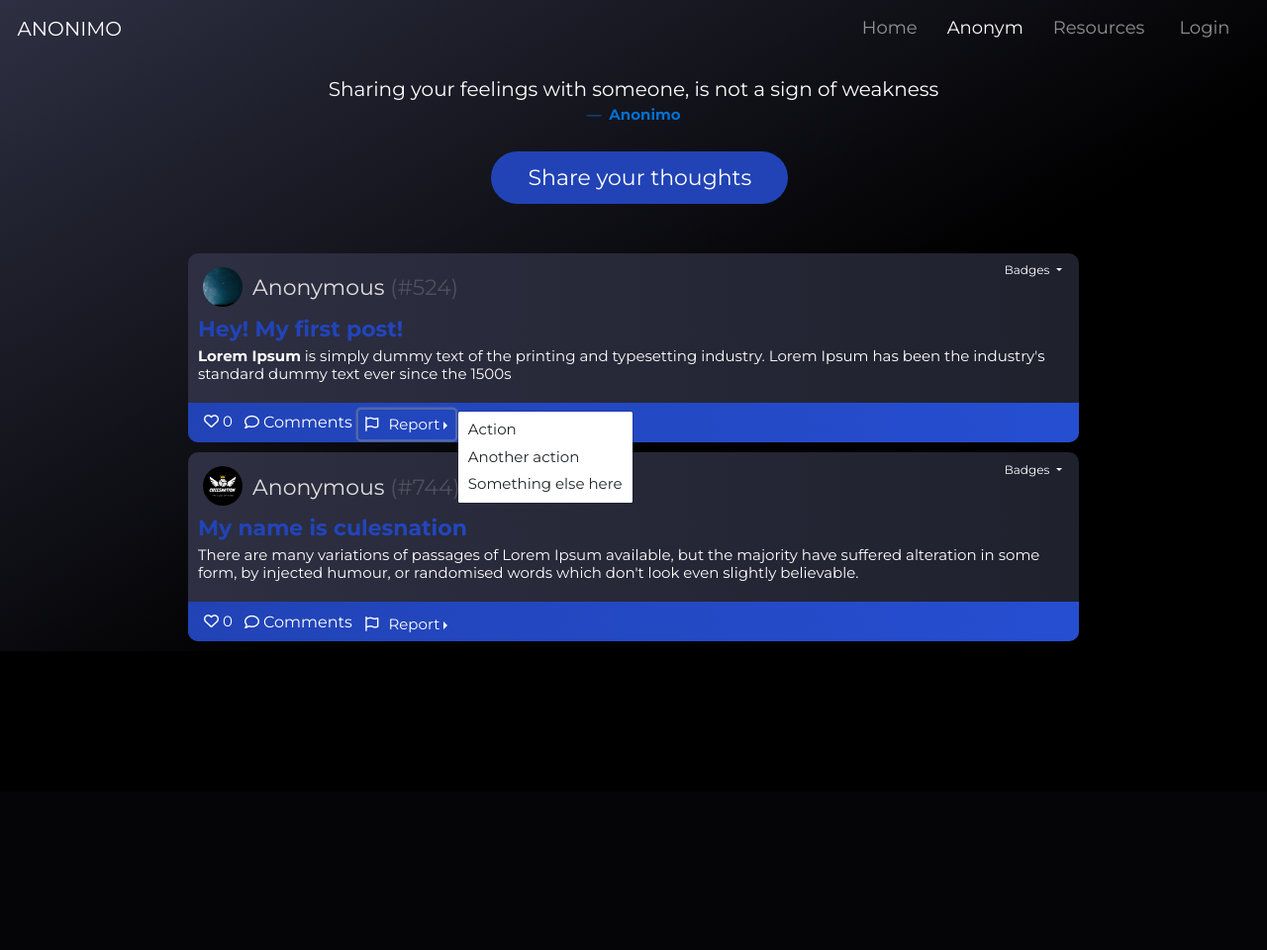
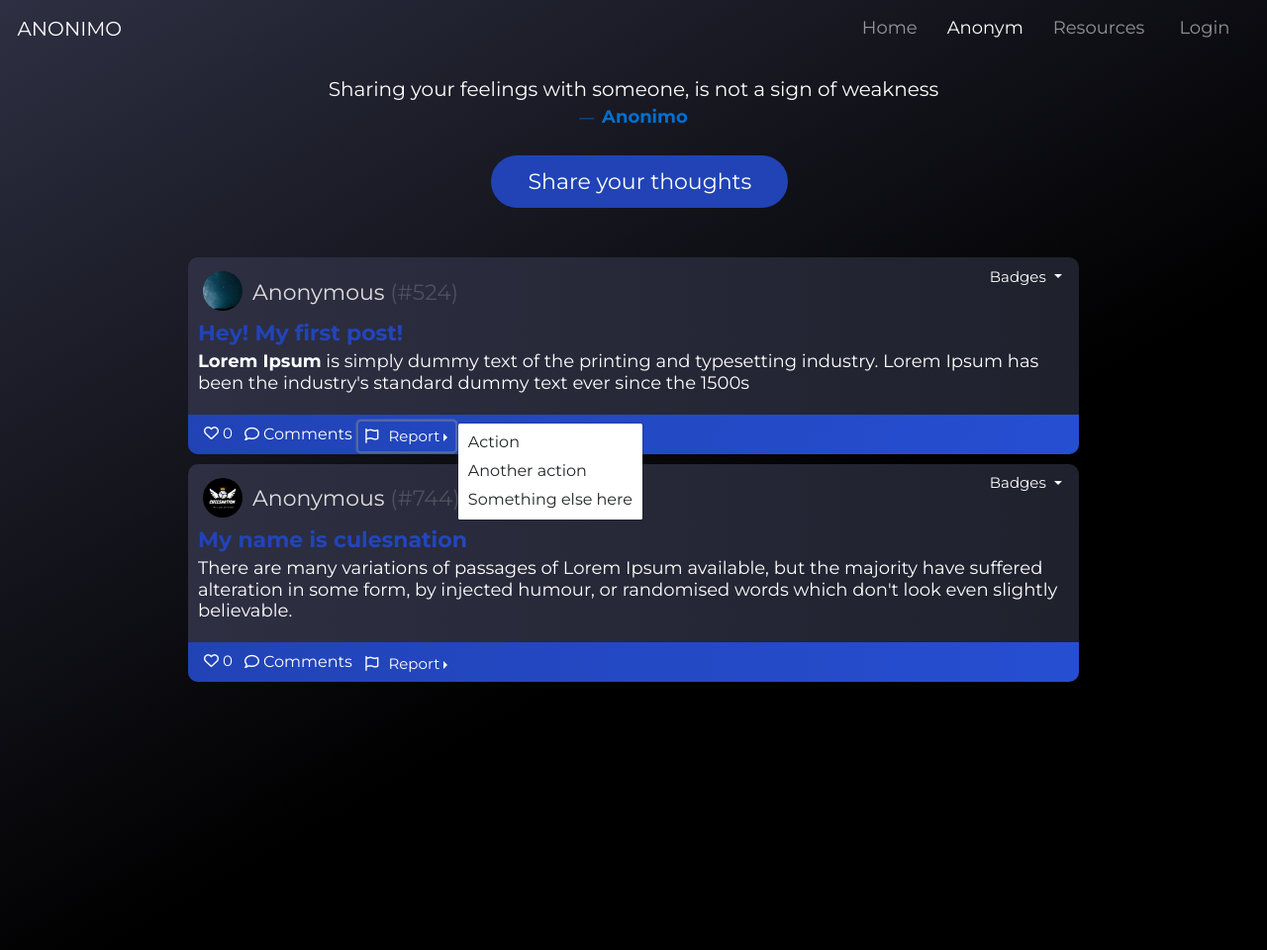
Before and after one commit to CodeFuseX/Anonimo-ML, a Django app: page /anonym in a window 1280 px wide, after a click on "Report". Shown: the whole page at 99% size. Before the commit the page ends 648 px from the top, so only its background shows below. Run offline with Django 3.2, Linux system fonts and the light colour scheme; data comes from the database, SQL or seed files in the repository; both versions use the stored data as it was after the commit; data that the repository does not hold is empty; some libraries are stand-ins or nearby versions.

Commit message:
font-size & minor updates

```diff
--- a/static/css/anonym.css
+++ b/static/css/anonym.css
@@ -7,7 +7,13 @@ body{
   font-family: 'Montserrat', sans-serif;
   background-image: linear-gradient(150deg, #2e2f42 0%, black  60%);
   background-repeat: no-repeat;
+  height: 96rem;
+
 }
+.dropdown-item{
+  font-size: 1.6rem;
+}
+
 a:link { text-decoration: none; }
 .card{
   min-height: 10rem;
@@ -52,6 +58,11 @@ a:link { text-decoration: none; }
   font-size: 2.2rem;
   font-weight: bold;
 }
+
+.card-text{
+  font-size: 1.8rem;
+}
+
 .card-footer{
   background-image: linear-gradient(to left,#264ed1,#2143b6) !important;
   border-radius: 0rem 0rem 1rem 1rem !important;
--- a/static/css/base.css
+++ b/static/css/base.css
@@ -1,3 +1,6 @@
 body{
     font-family: 'Montserrat';
 }
+.dropdown-item{
+    font-size:4rem;
+}
--- a/static/css/chatlist.css
+++ b/static/css/chatlist.css
@@ -24,6 +24,9 @@ body{
   width: 18rem;
   margin-left: 5rem;
 }
+.dropdown-item{
+  font-size: 1.6rem;
+}
 
   @media(max-width:998px){
     html{
--- a/static/css/post.css
+++ b/static/css/post.css
@@ -1,5 +1,8 @@
 html{
     font-size: 62.5%;
+  }
+  .dropdown-item{
+    font-size: 1.6rem;
   }
 
   #editor{
--- a/static/css/request.css
+++ b/static/css/request.css
@@ -13,6 +13,9 @@ html{
       height: 120rem;
   }
 
+  .dropdown-item{
+    font-size: 1.6rem;
+  }
 
   ::-webkit-scrollbar {
     width: 1.2rem;
--- a/static/css/settings.css
+++ b/static/css/settings.css
@@ -1,6 +1,9 @@
 html{
   font-size: 62.5%;
 
+}
+.dropdown-item{
+  font-size: 1.6rem;
 }
 
 *{
--- a/static/css/userprofile.css
+++ b/static/css/userprofile.css
@@ -19,6 +19,9 @@ html{
   /* Track */
   ::-webkit-scrollbar-track {
     border-radius: 0.3rem;
+  }
+  .dropdown-item{
+    font-size: 1.6rem;
   }
 
   /* Handle */
--- a/templates/anonym.html
+++ b/templates/anonym.html
@@ -17,7 +17,7 @@
       <p  style="font-size: 2rem; color: white;">Sharing your feelings with someone, is not a sign of weakness</p>
     </blockquote>
     <figcaption class="blockquote-footer " style="font-size: 1.5rem; color: #0070d1;">
-      <b>Anonimo</b>
+      <b style="font-size: 1.8rem">Anonimo</b>
 
     </figcaption>
   </figure>
@@ -76,7 +76,7 @@
        {% csrf_token %}
        <input type="hidden" name="title" value="{{post.title}}" readonly>
 <div class="btn-group" style="float:right; box-shadow: none !important; margin-top: -0.5rem;">
-  <button type="button" style="background-color:transparent; border:none; font-size: 1.2rem;" class="btn btn-primary dropdown-toggle" data-bs-toggle="dropdown" aria-expanded="false">
+  <button type="button" style="background-color:transparent; border:none; font-size: 1.5rem;" class="btn btn-primary dropdown-toggle" data-bs-toggle="dropdown" aria-expanded="false">
     Badges
   </button>
   <ul class="dropdown-menu">
```
Also changed, not shown: static/css/home.css (+11 -1 lines), static/css/resources.css (+10 -1 lines), db.sqlite3.
